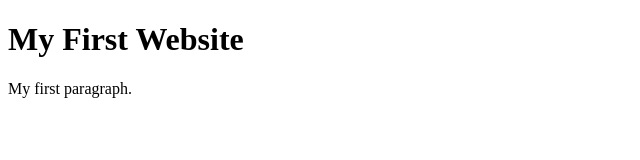
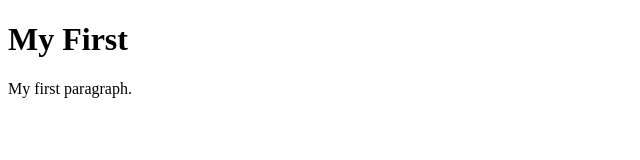
Before and after one commit to iloChidi/codersrank-practice, a website: page index.html in a window 1280 px wide. Shown: the whole page, without its empty margins (0-640 px from the left). Drawn offline with Linux system fonts and the light colour scheme.

Commit message:
1 file modified

```diff
--- a/index.html
+++ b/index.html
@@ -5,7 +5,7 @@
   </head>
   <body>
 
-    <h1>My First Website</h1>
+    <h1>My First</h1>
     <p>My first paragraph.</p>
 
   </body>
```
